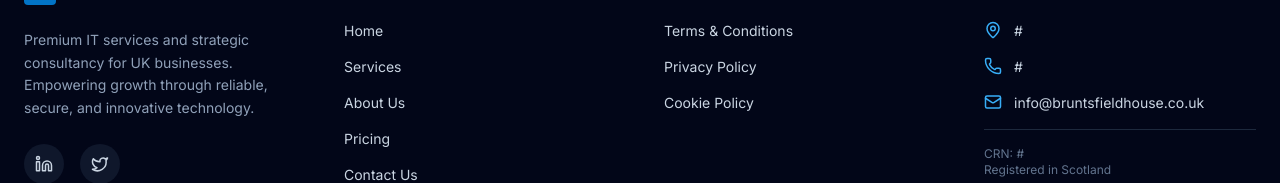
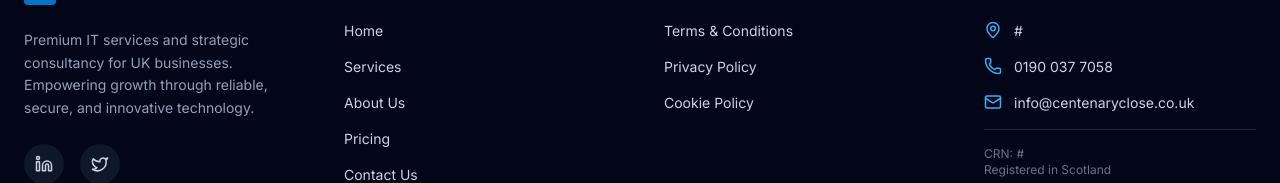
Before and after one commit to consultancy-outfit/100IT-SALESITES-001, a React (Vite) app: page / in a window 1280 px wide. Shown: the part 3828-4011 px from the top of the page. Built offline with nearby package versions, Linux system fonts and the light colour scheme.

Commit message:
Update constants.ts

```diff
--- a/src/constants.ts
+++ b/src/constants.ts
@@ -13,8 +13,8 @@ export const COMPANY_DETAILS = {
   name: 'Bruntsfield House',
   address: '#',
   crn: '#',
-  phone: '#',
-  email: 'info@bruntsfieldhouse.co.uk',
+  phone: '0190 037 7058',
+  email: 'info@centenaryclose.co.uk',
   hours: '#',
 };
 
```
